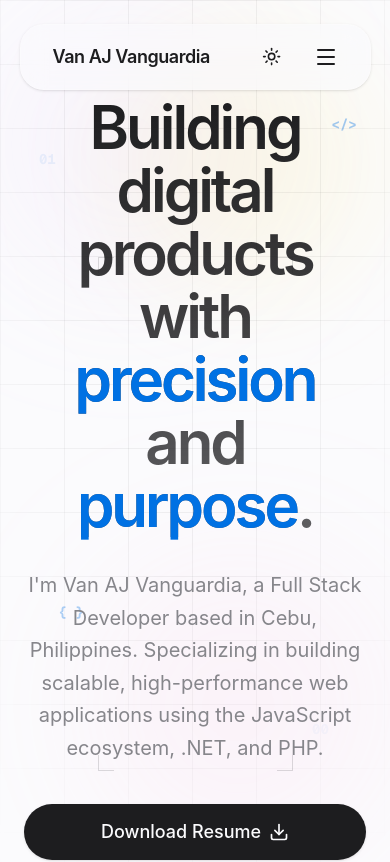
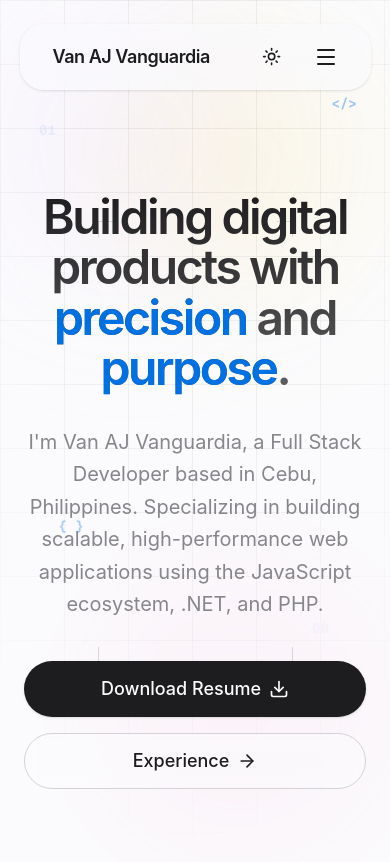
Before and after one commit to vn-aj-vngrd/portfolio-2.0, a Next.js app: page / in a window 390 px wide. Shown: the top 862 px of the page. Built offline with nearby package versions, Linux system fonts and the light colour scheme.

Commit message:
feat: Adjust hero section padding, alignment, and heading font size for improved responsiveness.

```diff
--- a/src/components/sections/Hero.tsx
+++ b/src/components/sections/Hero.tsx
@@ -15,7 +15,7 @@ export const Hero = () => {
   return (
     <Section
       id="hero"
-      className="min-h-screen flex items-center pt-32 pb-16 justify-center text-center relative overflow-hidden"
+      className="min-h-screen flex items-start md:items-center pt-48! md:pt-32 pb-16 justify-center text-center relative overflow-hidden"
     >
       <HeroBackground />
       <div className="max-w-4xl mx-auto">
@@ -24,7 +24,7 @@ export const Hero = () => {
           animate={{ opacity: 1, y: 0 }}
           transition={{ duration: 0.6, ease: "easeOut" }}
         >
-          <h1 className="text-6xl md:text-8xl font-semibold tracking-tighter mb-8 leading-[1.05] bg-clip-text text-transparent bg-gradient-to-b from-foreground to-foreground/70">
+          <h1 className="text-5xl md:text-8xl font-semibold tracking-tighter mb-8 leading-[1.05] bg-clip-text text-transparent bg-gradient-to-b from-foreground to-foreground/70">
             Building digital products with{" "}
             <span className="text-accent">precision</span> and{" "}
             <span className="text-accent">purpose</span>.
```
